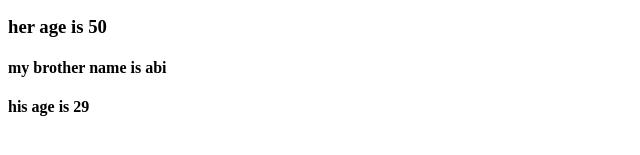
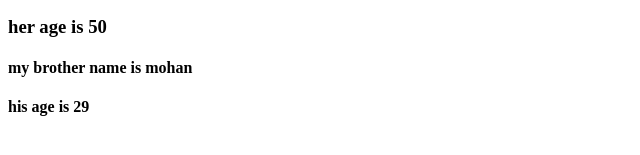
Before and after one commit to anushaparatha/family, a plain HTML site: page index.html in a window 1280 px wide. Shown: the part 257-412 px from the top of the page, 0-640 px from the left. Drawn offline with Linux system fonts and the light colour scheme.

Commit message:
updated all

```diff
--- a/index.html
+++ b/index.html
@@ -15,7 +15,7 @@
     <h3>my mother name is nirmala jyothi</h3>
     <h3>her age is 50</h3>
 
-    <h4>my brother name is abi</h4>
+    <h4>my brother name is mohan</h4>
     <h4>his age is 29</h4>
 </body>
 </html>
```
